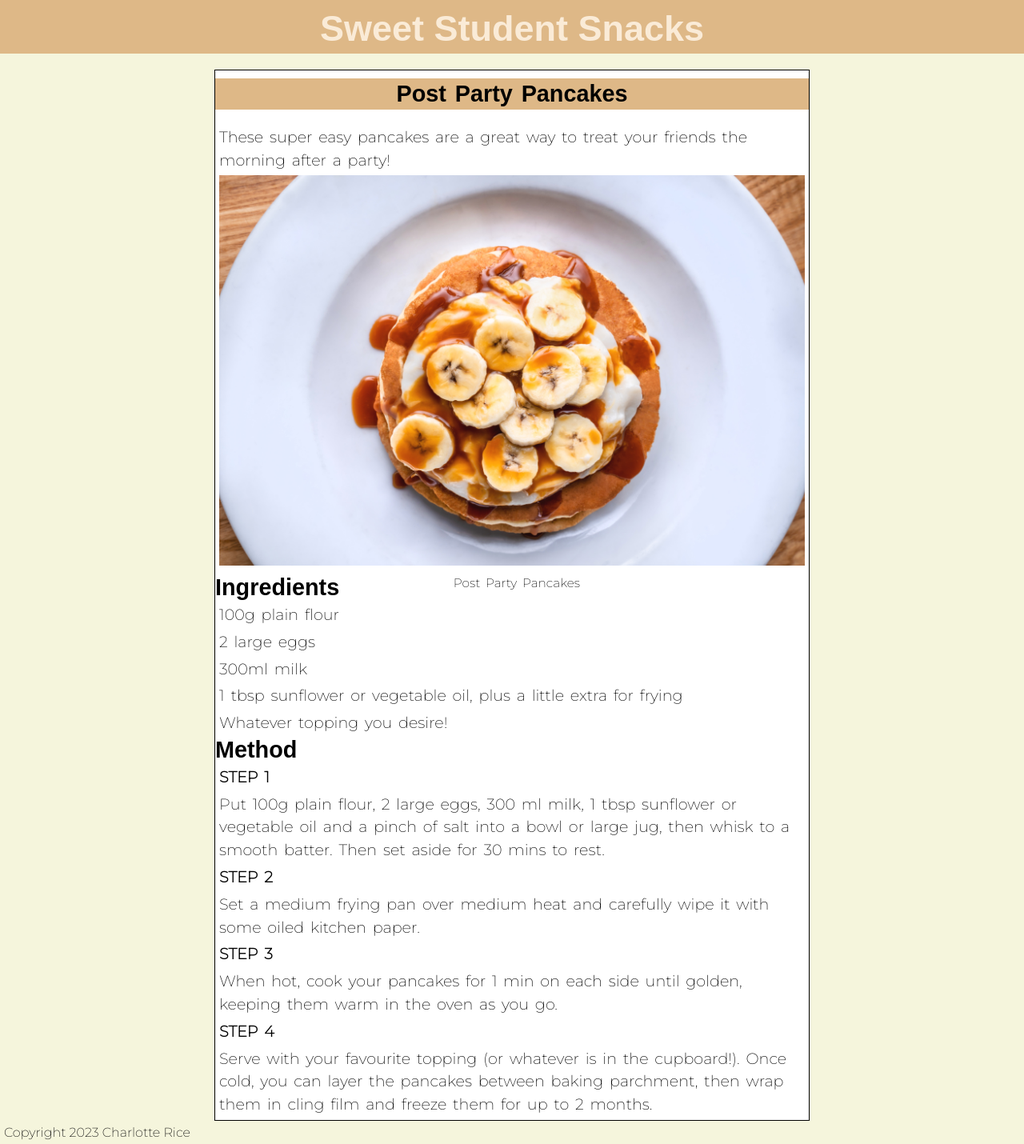
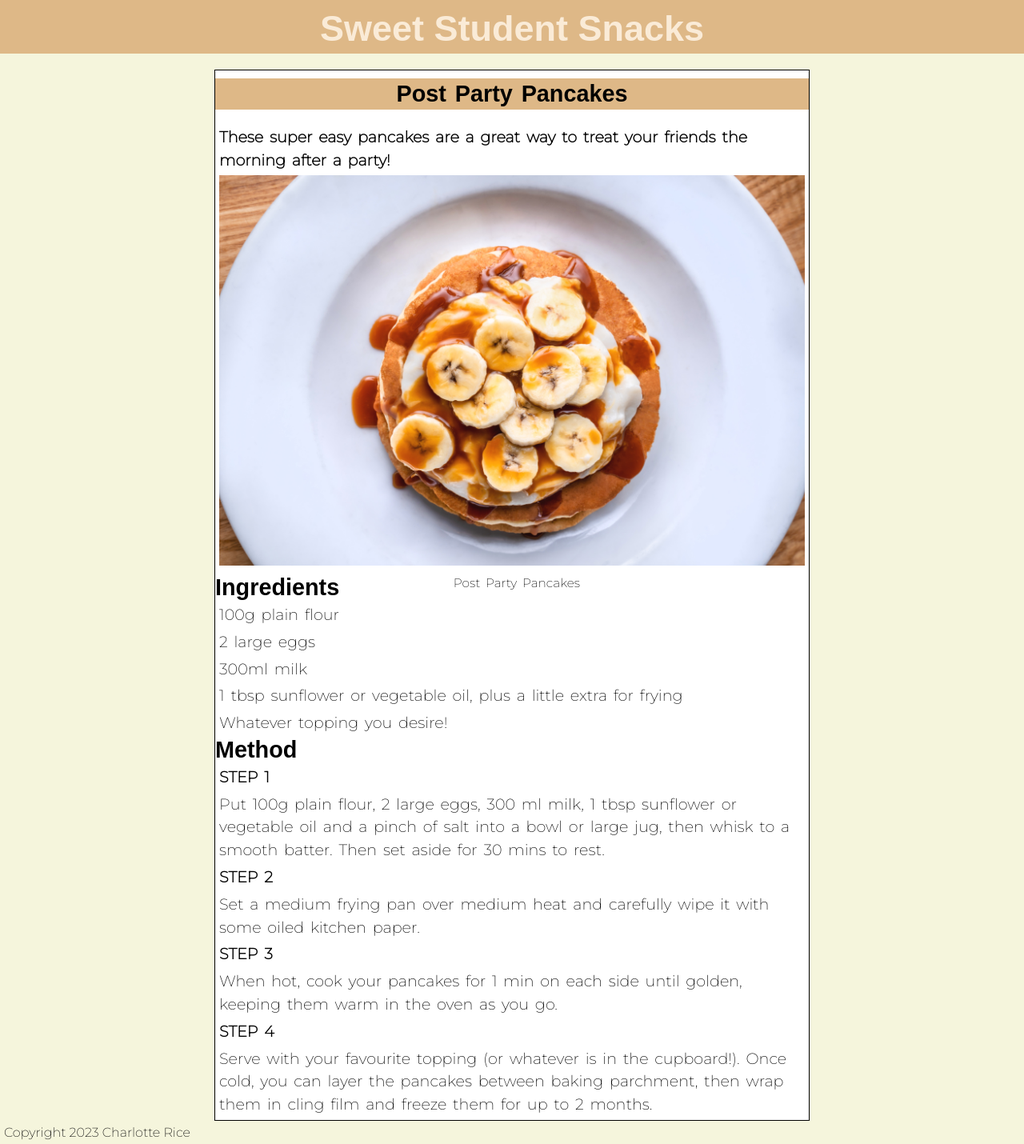
Before and after one commit to charlottericex/SweetStudentSnacks, a Jekyll site: the page built from _recipes/recipe1.md, in a window 1280 px wide. Shown: the whole page at 80% size. Built offline with Jekyll 4.4.1, drawn with Linux system fonts in a browser that asks for light colours; some web fonts are replaced.

```diff
--- a/_recipes/recipe1.md
+++ b/_recipes/recipe1.md
@@ -5,7 +5,7 @@ order: 1
 layout: recipe
 published: true
 ---
-These super easy pancakes are a great way to treat your friends the morning after a party!
+**These super easy pancakes are a great way to treat your friends the morning after a party!**
 
 ![](../uploads/eiliv-aceron-exytirxyqm0-unsplash.jpg "Post Party Pancakes")
 
```
